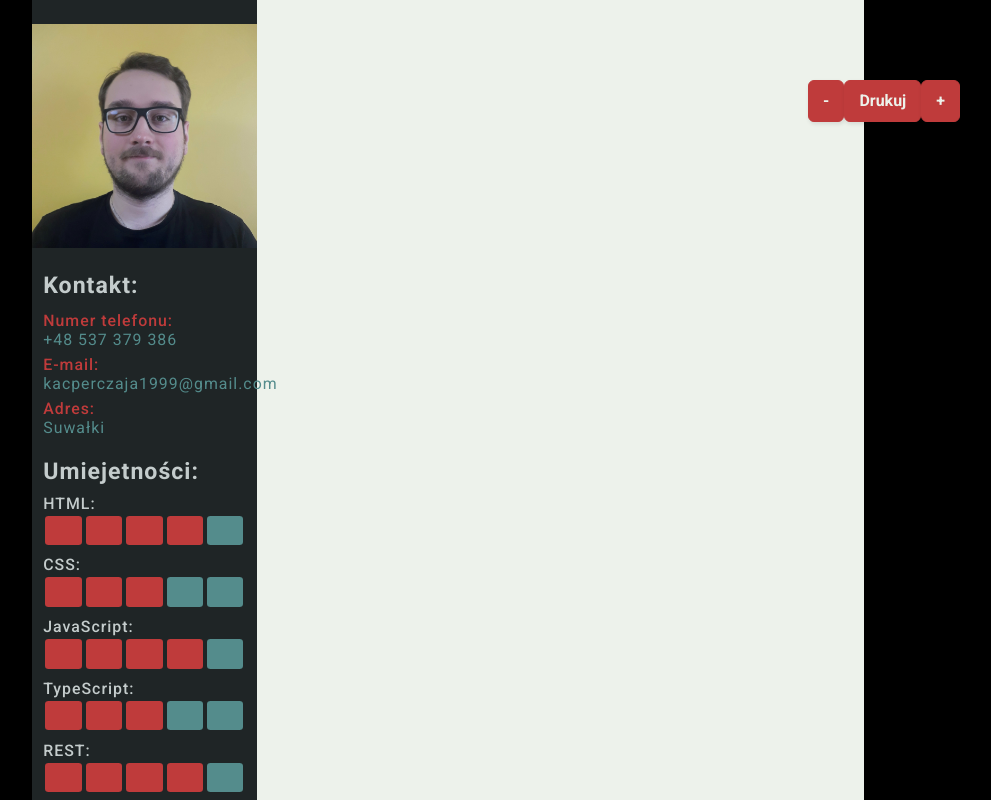
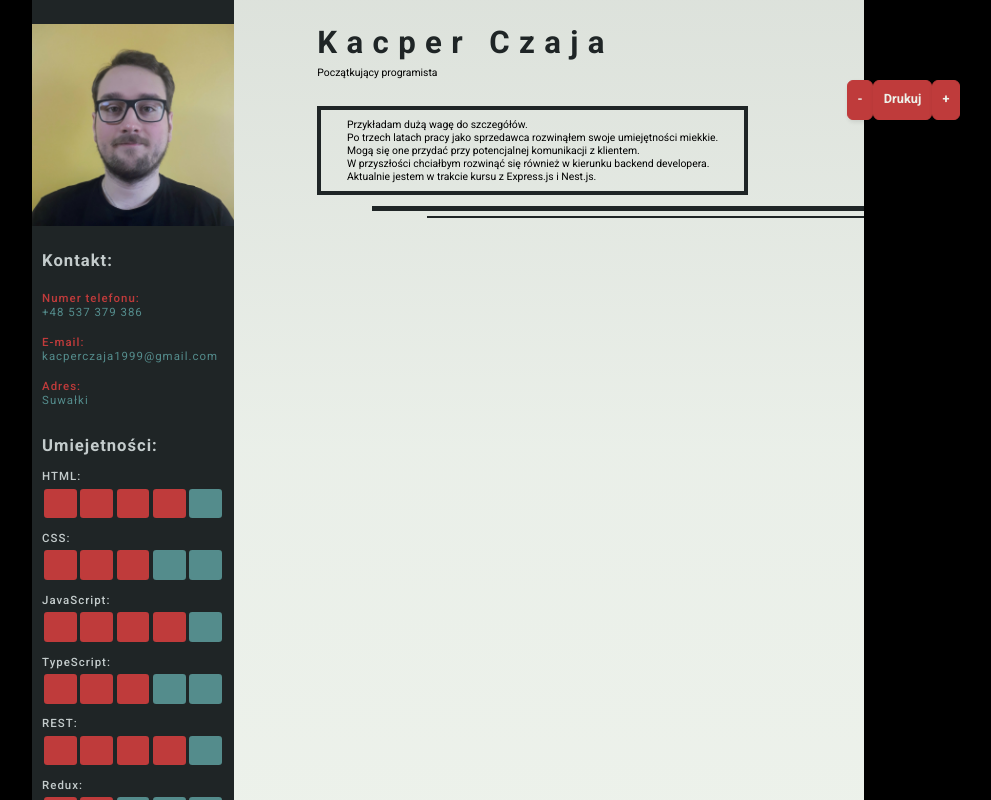
Before and after one commit to Jutrzenka/Curriculum-vitae, a React (Create React App) app: page / in a window 1280 px wide. Shown: the top 800 px of the page, without its empty margins (192-1183 px from the left). Built offline with nearby package versions, Linux system fonts and the light colour scheme.

Commit message:
Header and Separator is done

```diff
--- a/src/App.tsx
+++ b/src/App.tsx
@@ -3,6 +3,7 @@ import { useReactToPrint } from 'react-to-print';
 import {LeftSection} from "./components/LeftSection/LeftSection";
 
 import "./_App.css";
+import {RightSection} from "./components/RightSection/RightSection";
 
 enum Size {
     zoomOut,
@@ -11,11 +12,11 @@ enum Size {
 
 export const App = () => {
     const [width, setWidth] = useState(65);
-    const [fontSize, setFontSize] = useState(width/4.5);
+    const [fontSize, setFontSize] = useState(width);
     const componentRef = useRef<any>(null);
 
     useEffect(() => {
-        setFontSize(width/4.5);
+        setFontSize(width);
     },[width])
 
     const print = (
@@ -23,6 +24,7 @@ export const App = () => {
             <div className={"CV"} ref={componentRef}>
                 <div className={"Document"}>
                     <LeftSection/>
+                    <RightSection/>
                 </div>
             </div>
         </div>
@@ -41,7 +43,7 @@ export const App = () => {
                 break;
             case Size.zoomOut:
                 setWidth(prevState => {
-                    if (prevState > 30) {
+                    if (prevState > 45) {
                         return prevState - 5
                     } else {
                         return prevState;
@@ -64,8 +66,9 @@ export const App = () => {
             <button className={"DocumentManager_BUTTON"} onClick={() => handleEnlarge(Size.zoomIn)}>+</button>
         </div>
         <div className={"CV"} style={{width: `${width}%`}}>
-            <div className={"Document"} style={{fontSize: `${fontSize}px`}}>
+            <div className={"Document"} style={{fontSize: `${fontSize/80}vw`}}>
                 <LeftSection/>
+                <RightSection/>
             </div>
         </div>
         {print}
--- a/src/_App.css
+++ b/src/_App.css
@@ -8,6 +8,7 @@
     aspect-ratio: 10000/14142;
     height: 100%;
     font-size: calc(50px/4.5);
+    display: flex;
 }
 
 .CV {
@@ -33,12 +34,12 @@
     cursor: pointer;
     display: inline-block;
     font-family: roboto,proxima-nova,"proxima nova",sans-serif;
-    font-size: 16px;
+    font-size: 1vw;
     font-weight: 800;
     line-height: 16px;
     min-height: 40px;
     outline: 0;
-    padding: 12px 14px;
+    padding: 1vh 1.2vh;
     text-align: center;
     text-rendering: geometricprecision;
     text-transform: none;
--- /dev/null
+++ b/src/components/RightSection/RightSection.tsx
@@ -0,0 +1,18 @@
+import React from "react";
+
+import "./_RightSection.css";
+import {RightSectionHeader} from "./RightSectionHeader/RightSectionHeader";
+import {Separator} from "../Separator/Separator";
+
+export const RightSection = () => {
+    return (
+        <div className={"RightSection"}>
+            <div className={"RightSection_Gradient"}>
+                <div className={"LeftSection_Margin"}/>
+                <RightSectionHeader/>
+                <Separator/>
+
+            </div>
+        </div>
+    )
+}
--- /dev/null
+++ b/src/components/RightSection/RightSectionHeader/RightSectionHeader.tsx
@@ -0,0 +1,29 @@
+import React from "react";
+
+import "./_RightSectionHeader.css";
+
+export const RightSectionHeader = () => {
+    return (
+        <header className={"RightSection_Header"}>
+            <h1 className={"RightSection__Name"}>Kacper Czaja</h1>
+            <p className={"RightSection__Description"}>Początkujący programista</p>
+            <article className={"RightSection__Article"}>
+                <p className={"RightSection__Text"}>
+                    Przykładam dużą wagę do szczegółów.
+                </p>
+                <p className={"RightSection__Text"}>
+                    Po trzech latach pracy jako sprzedawca rozwinąłem swoje umiejętności miekkie.
+                </p>
+                <p className={"RightSection__Text"}>
+                    Mogą się one przydać przy potencjalnej komunikacji z klientem.
+                </p>
+                <p className={"RightSection__Text"}>
+                    W przyszłości chciałbym rozwinąć się również w kierunku backend developera.
+                </p>
+                <p className={"RightSection__Text"}>
+                    Aktualnie jestem w trakcie kursu z Express.js i Nest.js.
+                </p>
+            </article>
+        </header>
+    )
+}
--- /dev/null
+++ b/src/components/RightSection/RightSectionHeader/_RightSectionHeader.css
@@ -0,0 +1,23 @@
+.RightSection__Name {
+    font-size: 3em;
+    color: var(--main-color);
+    letter-spacing: 0.3em;
+    font-family: 'Roboto', sans-serif;
+}
+
+.RightSection__Description {
+    margin-top: 1%;
+    margin-bottom: 5%;
+}
+
+.RightSection__Article {
+    padding: 1vh 2vw;
+    border: var(--main-color) solid 0.5vh;
+    width: fit-content;
+}
+
+.RightSection__Text {
+    display: block;
+    width: fit-content;
+    height: fit-content;
+}
--- /dev/null
+++ b/src/components/RightSection/_RightSection.css
@@ -0,0 +1,11 @@
+.RightSection {
+    height: 100%;
+    width: 73%;
+    background: linear-gradient(180deg, rgba(31,37,38,0.08) 0%, rgba(196,204,204,0.08) 38%, rgba(237,242,235,0.08) 76%);
+    padding: 0 0 0 10%;
+}
+
+.RightSection_Gradient {
+    height: 100%;
+    width: 100%;
+}
--- /dev/null
+++ b/src/components/Separator/Separator.tsx
@@ -0,0 +1,12 @@
+import React from "react";
+
+import "./_Separator.css";
+
+export const Separator = () => {
+    return (
+        <div className={"Separator"}>
+            <div className={"Separator_FirstLine"}/>
+            <div className={"Separator_SecondLine"}/>
+        </div>
+    )
+}
--- /dev/null
+++ b/src/components/Separator/_Separator.css
@@ -0,0 +1,20 @@
+.Separator {
+    width: 100%;
+    height: 1%;
+    margin: 2% 0;
+    display: flex;
+    flex-direction: column;
+    justify-content: space-between;
+}
+
+.Separator_FirstLine {
+    height: 40%;
+    margin-left: 10%;
+    background-color: var(--main-color);
+}
+
+.Separator_SecondLine {
+    height: 20%;
+    margin-left: 20%;
+    background-color: var(--main-color);
+}
```
